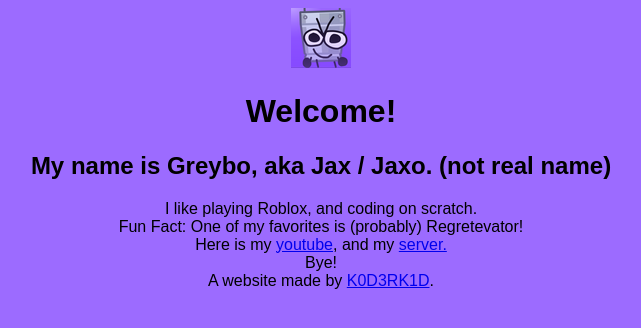
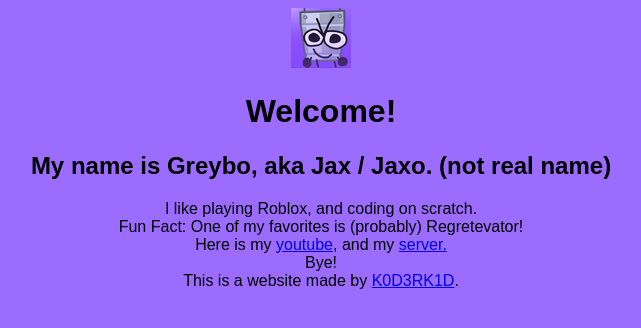
Before and after one commit to K0D3RK1D/-Jaxo-, a plain HTML site: page index.html in a window 1280 px wide. Shown: the whole page, without its empty margins (319-960 px from the left). Drawn offline with Linux system fonts and the light colour scheme; a script that the page names is missing.

Commit message:
Update index.html

```diff
--- a/index.html
+++ b/index.html
@@ -16,7 +16,7 @@
   <center>Fun Fact: One of my favorites is (probably) Regretevator!</center>
   <center>Here is my <a href=https://bit.ly/ytgreybo>youtube</a>, and my <a href=https://discord.gg/MUpDz8dAN4>server.</a>
     <center>Bye!</center>
-    <right>A website made by <a href= https://github.com/K0D3RK1D>K0D3RK1D</a>.</right>
+    <right>This is a website made by <a href= https://github.com/K0D3RK1D>K0D3RK1D</a>.</right>
 
   <script src="script.js"></script>
 </body>
```
